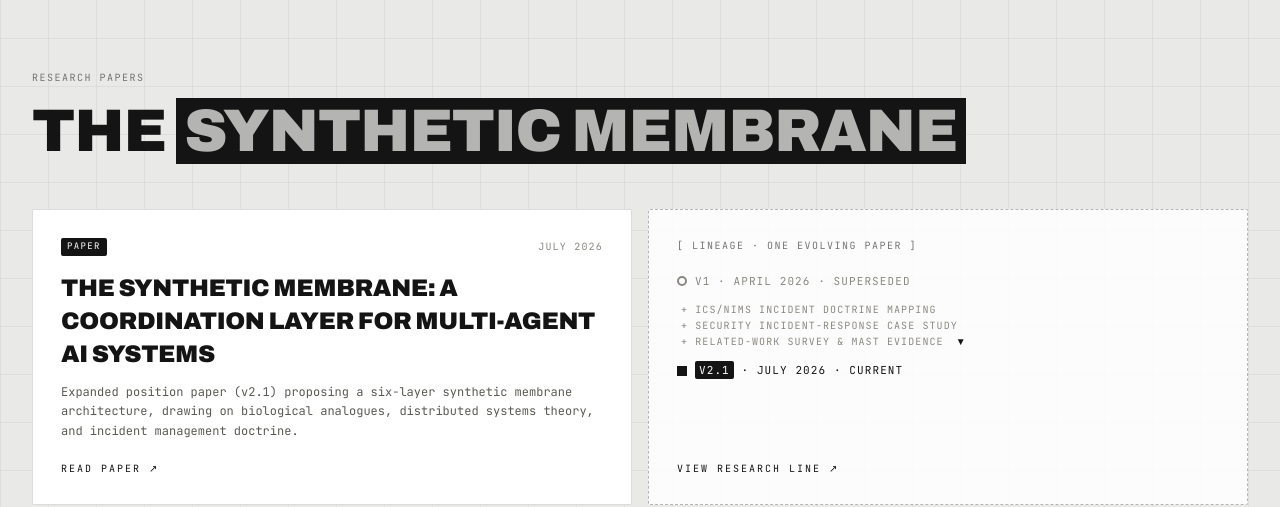
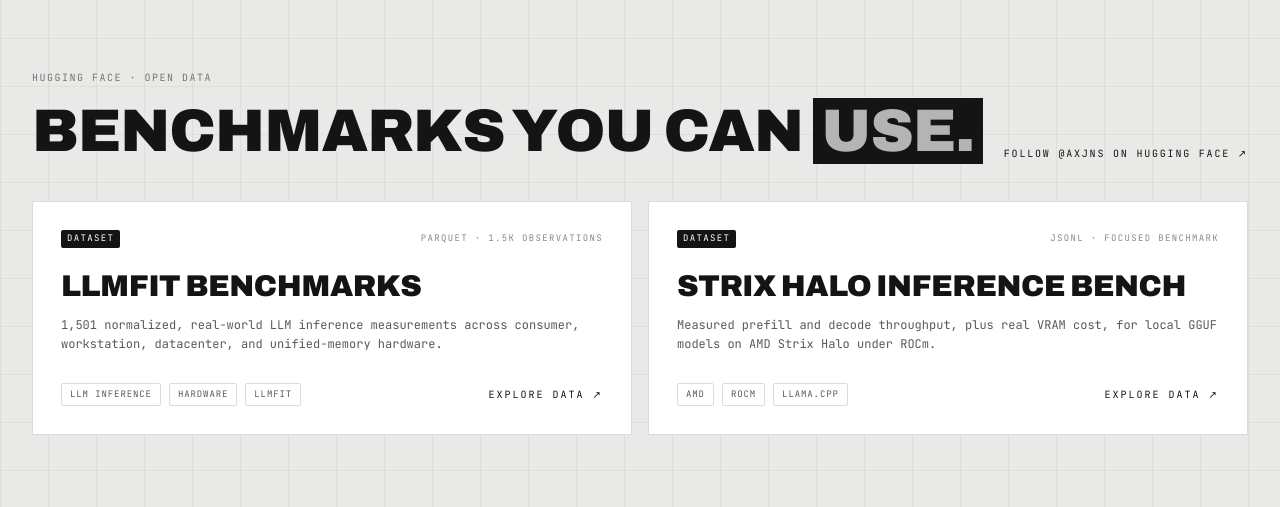
Before and after one commit to AlexsJones/website, a Next.js app: page / in a window 1280 px wide. Shown: the part 2228-2735 px from the top of the page. Built offline with nearby package versions, Linux system fonts and the light colour scheme; no server answers.

Commit message:
Add Hugging Face open data section and refresh blog index headers

```diff
--- a/src/app/blog/page.tsx
+++ b/src/app/blog/page.tsx
@@ -55,8 +55,11 @@
         </nav>
 
         <section id="field-notes" className="scroll-mt-24">
-        <h2 className="font-display text-2xl text-bone mb-2">Field notes</h2>
-        <p className="text-xs text-ash mb-8">Notes from work in progress, written when there is something useful to say.</p>
+        <div className="mb-8 border-l-2 border-ember pl-5">
+          <div className="label mb-2">01 · Dispatches</div>
+          <h2 className="font-display text-3xl sm:text-4xl text-bone mb-2">Field notes</h2>
+          <p className="text-xs text-ash">Notes from work in progress, written when there is something useful to say.</p>
+        </div>
 
         <div>
           {POSTS.map((post, i) => {
@@ -89,17 +92,31 @@
         </section>
 
         <Reveal>
-          <section id="research" className="mt-20 scroll-mt-24 border-t border-bone/30 pt-10">
-            <h2 className="font-display text-2xl text-bone mb-2">Research papers</h2>
-            <p className="text-xs text-ash mb-8">Longer technical work. Papers may be revised as the implementation develops.</p>
+          <section
+            id="research"
+            className="relative mt-24 scroll-mt-24 border-l-4 border-ember bg-[#e8e4da] px-6 py-8 sm:px-10 sm:py-10"
+          >
+            <div className="absolute -top-3 right-5 bg-ink px-2 py-1 font-mono text-[9px] uppercase tracking-[0.18em] text-bone">
+              Formal work
+            </div>
+            <div className="mb-8">
+              <div className="font-mono text-[10px] uppercase tracking-[0.2em] text-ember mb-2">
+                02 · Research
+              </div>
+              <h2 className="font-display text-3xl sm:text-4xl text-ink mb-2">Research papers</h2>
+              <p className="text-xs text-[#5a5a54]">Longer technical work with explicit versions, methodology, and citations. Papers may be revised as the implementation develops.</p>
+            </div>
             <div className="space-y-2">
               {ARTICLES.filter((article) => article.status !== "superseded").map((article) => (
-                <Link key={article.slug} href={`/research/${article.slug}`} className="group block border-t border-bone/30 py-6">
-                  <div className="font-mono text-[10px] uppercase tracking-[0.12em] text-ash mb-2">
+                <Link key={article.slug} href={`/research/${article.slug}`} className="group block border-t border-ink/20 py-6">
+                  <div className="font-mono text-[10px] uppercase tracking-[0.12em] text-[#6f6d66] mb-2">
                     {article.type} · {article.version} · {article.date}
                   </div>
-                  <h3 className="font-display normal-case text-2xl text-bone group-hover:text-ember transition-colors">{article.title}</h3>
-                  <p className="mt-2 max-w-2xl text-xs leading-relaxed text-bone-dark/70">{article.description}</p>
+                  <h3 className="font-display normal-case text-2xl text-ink group-hover:text-ember transition-colors">{article.title}</h3>
+                  <p className="mt-2 max-w-2xl text-xs leading-relaxed text-[#5a5a54]">{article.description}</p>
+                  <div className="mt-4 font-mono text-[10px] uppercase tracking-[0.2em] text-ember row-arrow">
+                    Read paper &#8599;
+                  </div>
                 </Link>
               ))}
             </div>
--- a/src/app/page.tsx
+++ b/src/app/page.tsx
@@ -4,6 +4,7 @@
 import Reveal from "../components/Reveal";
 import { ARTICLES } from "./research/articles";
 import { speakingEvents } from "./speaking/events";
+import { DATASETS } from "../data/datasets";
 
 /** Refresh star counts daily; fall back to checked-in numbers on failure. */
 async function getProjects(): Promise<Project[]> {
@@ -62,6 +63,14 @@
                   >
                     github.com/AlexsJones
                   </a>
+                  <a
+                    href="https://huggingface.co/axjns"
+                    target="_blank"
+                    rel="noopener noreferrer"
+                    className="font-mono text-[11px] uppercase tracking-[0.12em] font-medium px-5 py-3 border-2 border-bone text-bone hover:bg-bone hover:text-surface transition-colors rounded-[2px]"
+                  >
+                    huggingface.co/axjns
+                  </a>
                 </div>
               </Reveal>
             </div>
@@ -118,6 +127,78 @@
             </div>
           </Reveal>
           <ProjectsShowcase projects={projects} />
+        </div>
+      </section>
+
+      {/* ── Open data ────────────────────────────────────── */}
+      <section
+        data-label="open data"
+        className="section-industrial section-cream grid-lines-dark"
+      >
+        <div className="max-w-7xl mx-auto px-4 sm:px-6 lg:px-8 py-20 corner-ticks">
+          <Reveal>
+            <div className="flex flex-col gap-5 sm:flex-row sm:items-end sm:justify-between mb-10">
+              <div>
+                <div className="label mb-4">Hugging Face · Open data</div>
+                <h2 className="font-display text-4xl sm:text-6xl text-ink">
+                  Benchmarks you can <span className="italic text-ember">use.</span>
+                </h2>
+              </div>
+              <a
+                href="https://huggingface.co/axjns"
+                target="_blank"
+                rel="noopener noreferrer"
+                className="font-mono text-[10px] uppercase tracking-[0.18em] text-ember hover:text-ink transition-colors shrink-0"
+              >
+                Follow @axjns on Hugging Face &#8599;
+              </a>
+            </div>
+          </Reveal>
+
+          <div className="grid md:grid-cols-2 gap-4">
+            {DATASETS.map((dataset, i) => (
+              <Reveal key={dataset.slug} delay={i * 100}>
+                <a
+                  href={`https://huggingface.co/datasets/axjns/${dataset.slug}`}
+                  target="_blank"
+                  rel="noopener noreferrer"
+                  className="group flex h-full flex-col justify-between border border-ink/15 bg-white p-7 rounded-[2px] hover:border-ember transition-colors"
+                >
+                  <div>
+                    <div className="flex items-center justify-between gap-3 mb-5 font-mono text-[9px] uppercase tracking-[0.15em]">
+                      <span className="text-white bg-ink px-1.5 py-0.5 rounded-[2px]">
+                        Dataset
+                      </span>
+                      <span className="text-[#8a8880]">
+                        {dataset.format} · {dataset.size}
+                      </span>
+                    </div>
+                    <h3 className="font-display normal-case tracking-normal text-3xl text-ink group-hover:text-ember transition-colors mb-3">
+                      {dataset.name}
+                    </h3>
+                    <p className="text-xs text-[#5a5a54] leading-relaxed">
+                      {dataset.description}
+                    </p>
+                  </div>
+                  <div className="mt-7 flex flex-wrap items-center justify-between gap-4">
+                    <div className="flex flex-wrap gap-2">
+                      {dataset.tags.map((tag) => (
+                        <span
+                          key={tag}
+                          className="font-mono text-[9px] uppercase tracking-[0.1em] text-[#5a5a54] border border-ink/15 px-2 py-1 rounded-[2px]"
+                        >
+                          {tag}
+                        </span>
+                      ))}
+                    </div>
+                    <span className="font-mono text-[10px] uppercase tracking-[0.2em] text-ember">
+                      Explore data &#8599;
+                    </span>
+                  </div>
+                </a>
+              </Reveal>
+            ))}
+          </div>
         </div>
       </section>
 
--- a/src/components/Footer.tsx
+++ b/src/components/Footer.tsx
@@ -23,6 +23,14 @@
               className="text-bone-dark hover:text-ember transition-colors"
             >
               GitHub &#8599;
+            </a>
+            <a
+              href="https://huggingface.co/axjns"
+              target="_blank"
+              rel="noopener noreferrer"
+              className="text-bone-dark hover:text-ember transition-colors"
+            >
+              Hugging Face &#8599;
             </a>
             <a
               href="https://www.linkedin.com/in/jonesax/"
--- /dev/null
+++ b/src/data/datasets.ts
@@ -0,0 +1,29 @@
+export interface Dataset {
+  name: string;
+  slug: string;
+  description: string;
+  format: string;
+  size: string;
+  tags: string[];
+}
+
+export const DATASETS: Dataset[] = [
+  {
+    name: "llmfit benchmarks",
+    slug: "llmfit-benchmarks",
+    description:
+      "1,501 normalized, real-world LLM inference measurements across consumer, workstation, datacenter, and unified-memory hardware.",
+    format: "Parquet",
+    size: "1.5k observations",
+    tags: ["LLM inference", "hardware", "llmfit"],
+  },
+  {
+    name: "Strix Halo inference bench",
+    slug: "strix-halo-inference-bench",
+    description:
+      "Measured prefill and decode throughput, plus real VRAM cost, for local GGUF models on AMD Strix Halo under ROCm.",
+    format: "JSONL",
+    size: "focused benchmark",
+    tags: ["AMD", "ROCm", "llama.cpp"],
+  },
+];
```
